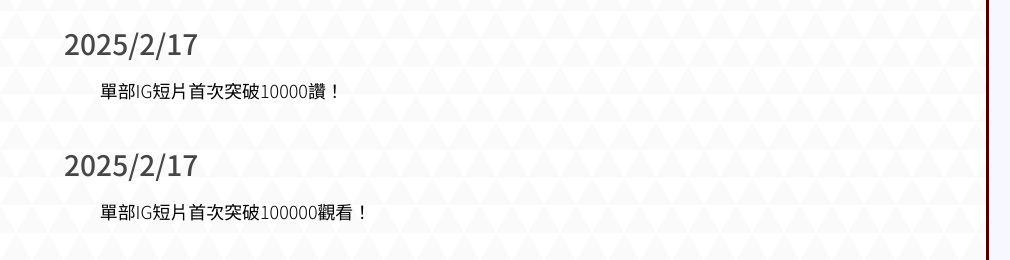
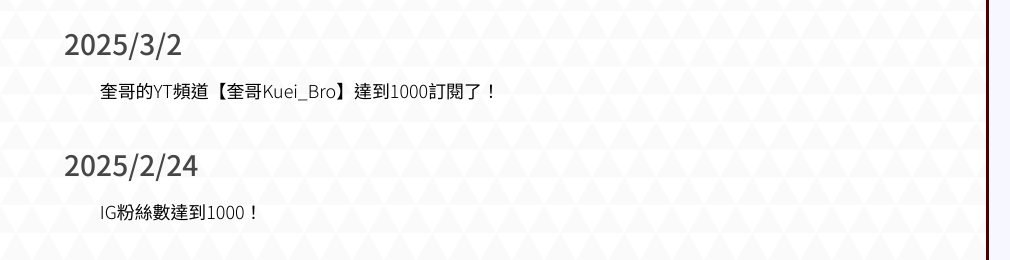
Before and after one commit to Kuei-Bro/kuei_web, a plain HTML site: page news.html in a window 1280 px wide. Shown: the part 266-526 px from the top of the page, 0-1010 px from the left. Drawn offline with Linux system fonts and the light colour scheme; some packages are replaced by stand-ins of ours; a web font is replaced by a local one.

Commit message:
Update news.html

```diff
--- a/news.html
+++ b/news.html
@@ -36,6 +36,14 @@
                 <div class="article">
                     <h2>特別！！</h2>
                     <p>　　幫MR電神宣傳他的網站：<a href="https://mr.ckeisc.org/" target="_blank">https://mr.ckeisc.org/</a></p>
+                </div>
+                <div class="article">
+                    <h2>2025/3/2</h2>
+                    <p>　　奎哥的YT頻道【奎哥Kuei_Bro】達到1000訂閱了！</p>
+                </div>
+                <div class="article">
+                    <h2>2025/2/24</h2>
+                    <p>　　IG粉絲數達到1000！</p>
                 </div>
                 <div class="article">
                     <h2>2025/2/17</h2>
@@ -116,7 +124,7 @@
             </aside>
         </main>
         <footer>
-            <p>Copyright &copy; 2024 Kuei_Bro. All rights reserved.</p>
+            <p>Copyright &copy; 2025 Kuei_Bro. All rights reserved.</p>
         </footer>
     </body>
 </html>
```
